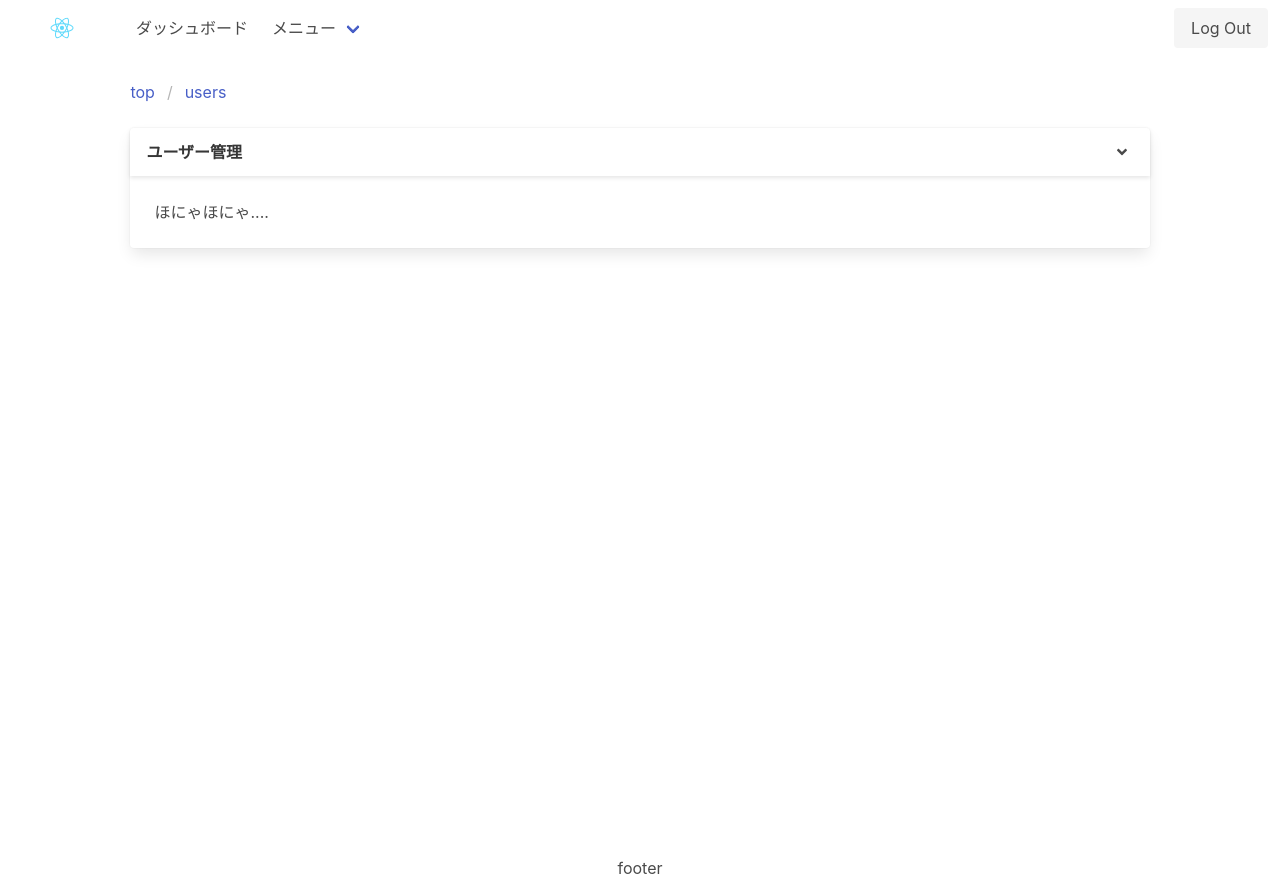
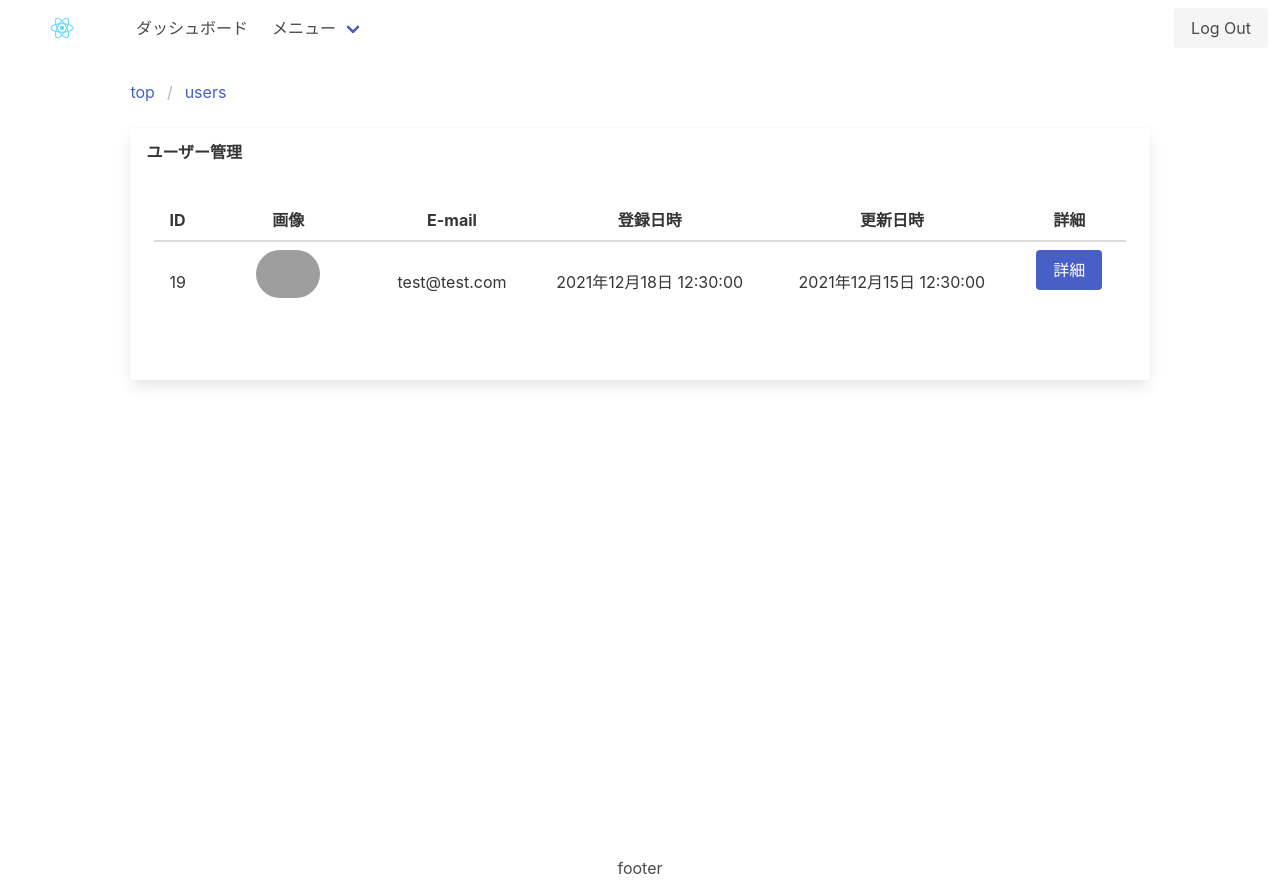
Before and after one commit to TOnodera/react.js-learning, a React (Create React App) app: page /users in a window 1280 px wide. Built offline with nearby package versions, Linux system fonts and the light colour scheme; grey boxes are pictures that could not be loaded.

Commit message:
一覧画面作成

```diff
--- a/src/components/organisms/card/BasicCard.js
+++ b/src/components/organisms/card/BasicCard.js
@@ -4,16 +4,14 @@ class BasicCard extends React.Component {
   render() {
     return (
       <div className="card">
-        <header className="card-header">
+        <header className={['card-header', this.props.header ? '' : 'is-hidden']}>
           <p className="card-header-title">{this.props.header}</p>
-          <button className="card-header-icon" aria-label="more options">
-            <span className="icon">
-              <i className="fas fa-angle-down" aria-hidden="true"></i>
-            </span>
-          </button>
         </header>
         <div className="card-content">
           <div className="content">{this.props.content}</div>
+        </div>
+        <div className={['card-footer', this.props.footer ? '' : 'is-hidden']}>
+          <div className="card-footer-item">{this.props.footer}</div>
         </div>
       </div>
     )
--- a/src/components/pages/user/List.js
+++ b/src/components/pages/user/List.js
@@ -8,7 +8,39 @@ class ListUsers extends React.Component {
   content() {
     return (
       <>
-        <p>ほにゃほにゃ....</p>
+        <table className="table">
+          <thead>
+            <tr>
+              <th className="has-text-centered">ID</th>
+              <th className="has-text-centered">画像</th>
+              <th className="has-text-centered">E-mail</th>
+              <th className="has-text-centered">登録日時</th>
+              <th className="has-text-centered">更新日時</th>
+              <th className="has-text-centered">詳細</th>
+            </tr>
+          </thead>
+          <tbody>
+            <tr className="users-table-tr">
+              <td className="has-text-centered">19</td>
+              <td className="has-text-centered">
+                <figure className="image is-64x64 is-inline-block">
+                  <img
+                    className="is-rounded"
+                    src="https://bulma.io/images/placeholders/128x128.png"
+                  />
+                </figure>
+              </td>
+              <td className="has-text-centered">test@test.com</td>
+              <td className="has-text-centered">2021年12月18日 12:30:00</td>
+              <td className="has-text-centered">2021年12月15日 12:30:00</td>
+              <td className="has-text-centered">
+                <div className="buttons is-centered">
+                  <button className="button is-link">詳細</button>
+                </div>
+              </td>
+            </tr>
+          </tbody>
+        </table>
       </>
     )
   }
--- a/src/index.css
+++ b/src/index.css
@@ -18,3 +18,7 @@ code {
   height: 30px;
   text-align: center;
 }
+
+.users-table-tr {
+  line-height: 64px;
+}
```
